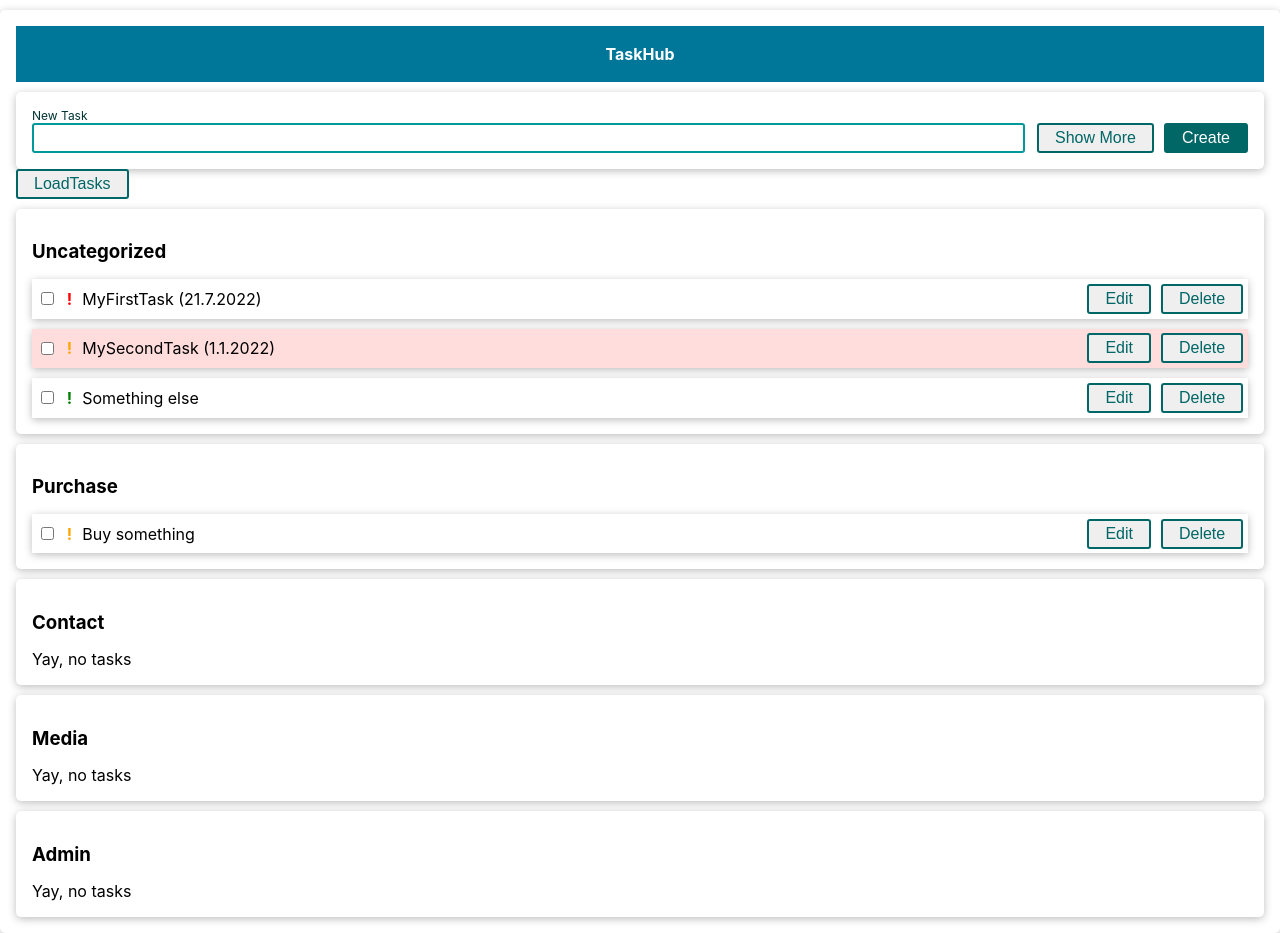
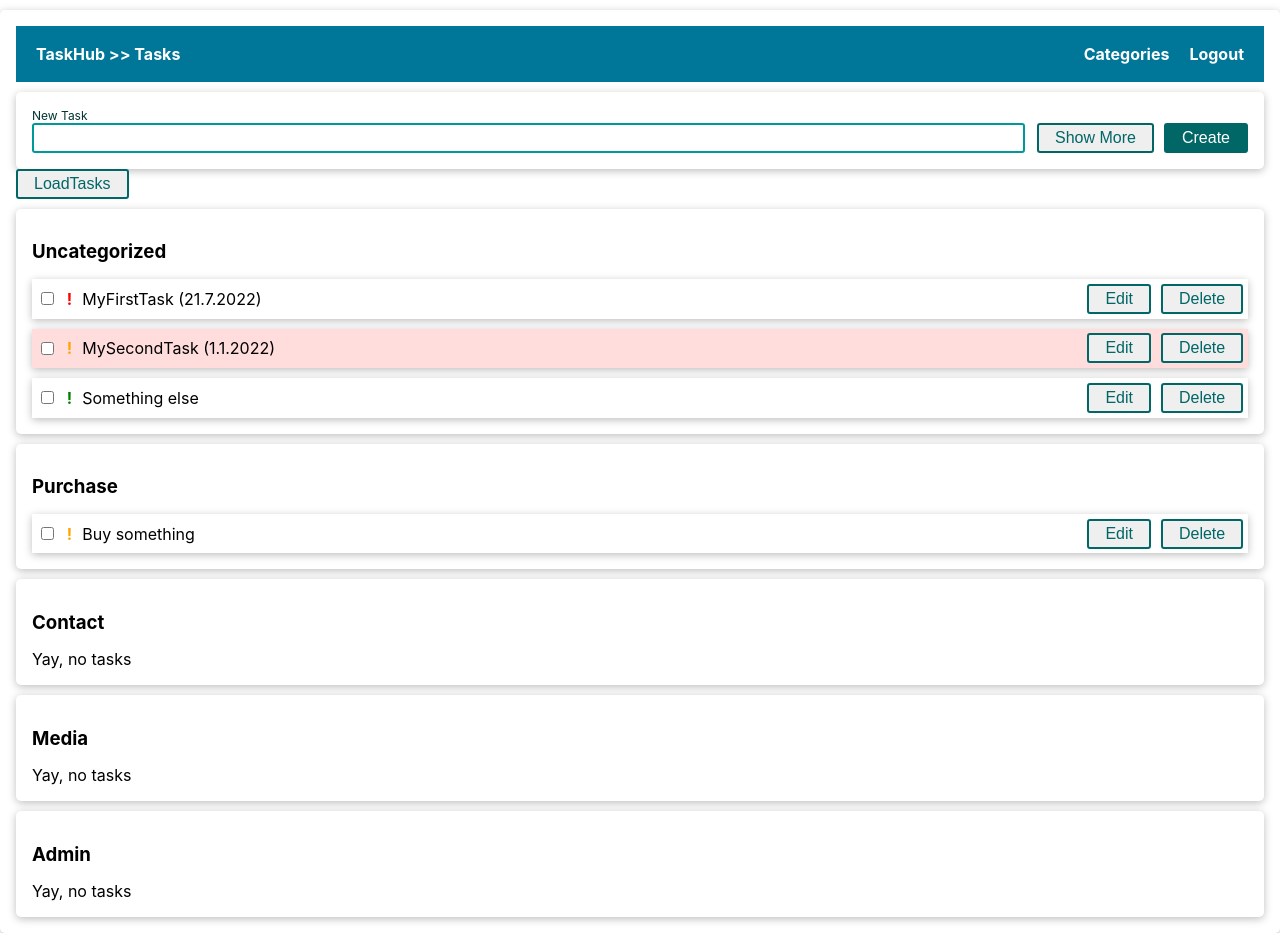
Before and after one commit to alexhunziker/taskhub-fe, a React (Create React App) app: page / in a window 1280 px wide. Built offline with nearby package versions, Linux system fonts and the light colour scheme.

Commit message:
showing errors and success status

```diff
--- a/src/pages/Header.jsx
+++ b/src/pages/Header.jsx
@@ -1,33 +1,16 @@
-import React from 'react';
-import styled from 'styled-components'
+import React, { useContext } from "react";
+import styled from "styled-components";
+import DatabaseContext from "../state/DatabaseContext";
 
 const StyledHeader = styled.header`
   height: 3.5rem;
   display: flex;
-  justify-content: center;
+  justify-content: space-between;
   align-items: center;
   background-color: #007799;
-
-  nav {
-    height: 100%;
-    display: flex;
-    justify-content: center;
-    align-items: center;
-  }
-
-  ul {
-    list-style: none;
-    margin: 0;
-    padding: 0;
-    display: flex;
-    justify-content: center;
-    align-items: center;
-  }
-
-  li {
-    padding: 0;
-    margin: 0 2rem;
-  }
+  padding-left: 20px;
+  padding-right: 20px;
+  gap: 20px;
 
   a {
     text-decoration: none;
@@ -38,15 +21,43 @@ const StyledHeader = styled.header`
   a:hover,
   a:active,
   a.active {
-    color: #0055FF;
+    color: #00DDBB;
   }
 `;
 
-const Header = props => {
+const PageTitle = styled.div`
+  flex-grow: 1;
+`
+
+const ErrorList = styled.div`
+  background-color: #EE8888;
+  color: white;
+  padding: 10px 20px 10px;
+
+  li {
+    list-style-type: none;
+  }
+`
+
+const Header = (props) => {
+  const { successIndicator, errorList } = useContext(DatabaseContext);
+
   return (
-    <StyledHeader>
-      <a href="/">TaskHub</a>
-    </StyledHeader>
+    <>
+      <StyledHeader>
+        <PageTitle><a href="/tasks">TaskHub {">>"} Tasks</a></PageTitle>
+        {successIndicator && <div>✔️</div>}
+        <a href="/categories">Categories</a>
+        <a href="/">Logout</a>
+      </StyledHeader>
+      {errorList.length > 0 && (
+        <ErrorList>
+          {errorList.map((error) => (
+            <li>{error}</li>
+          ))}
+        </ErrorList>
+      )}
+    </>
   );
 };
 
```
